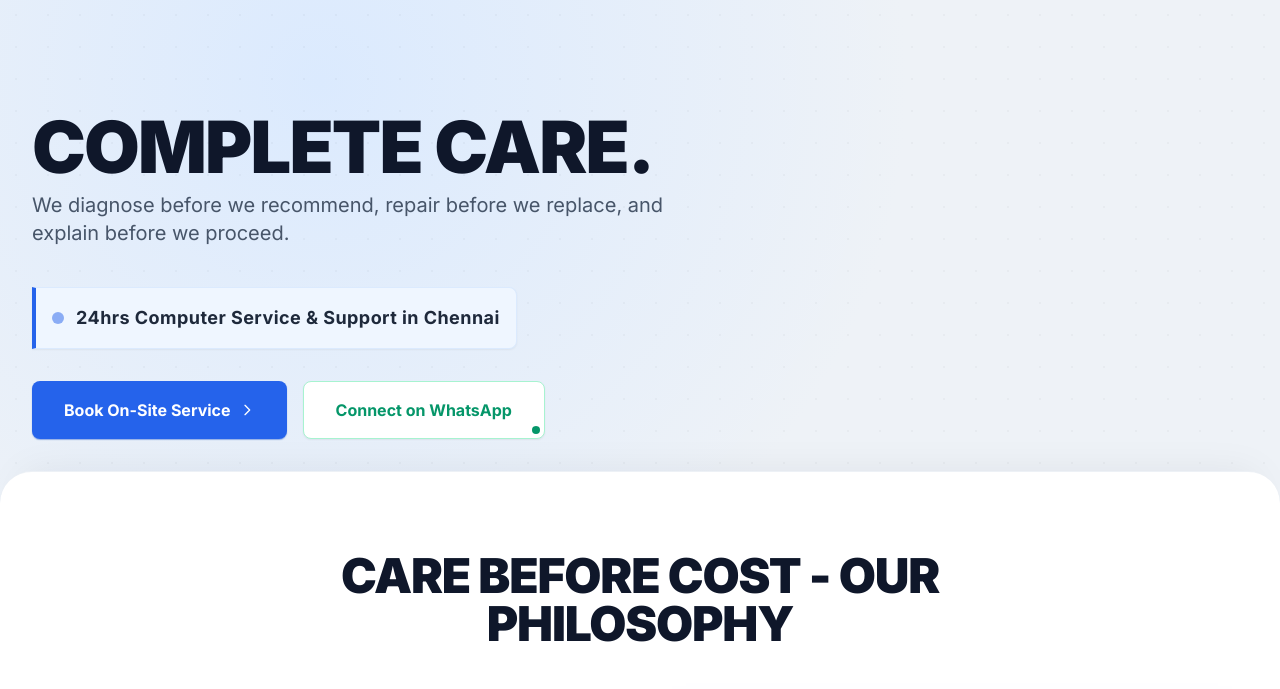
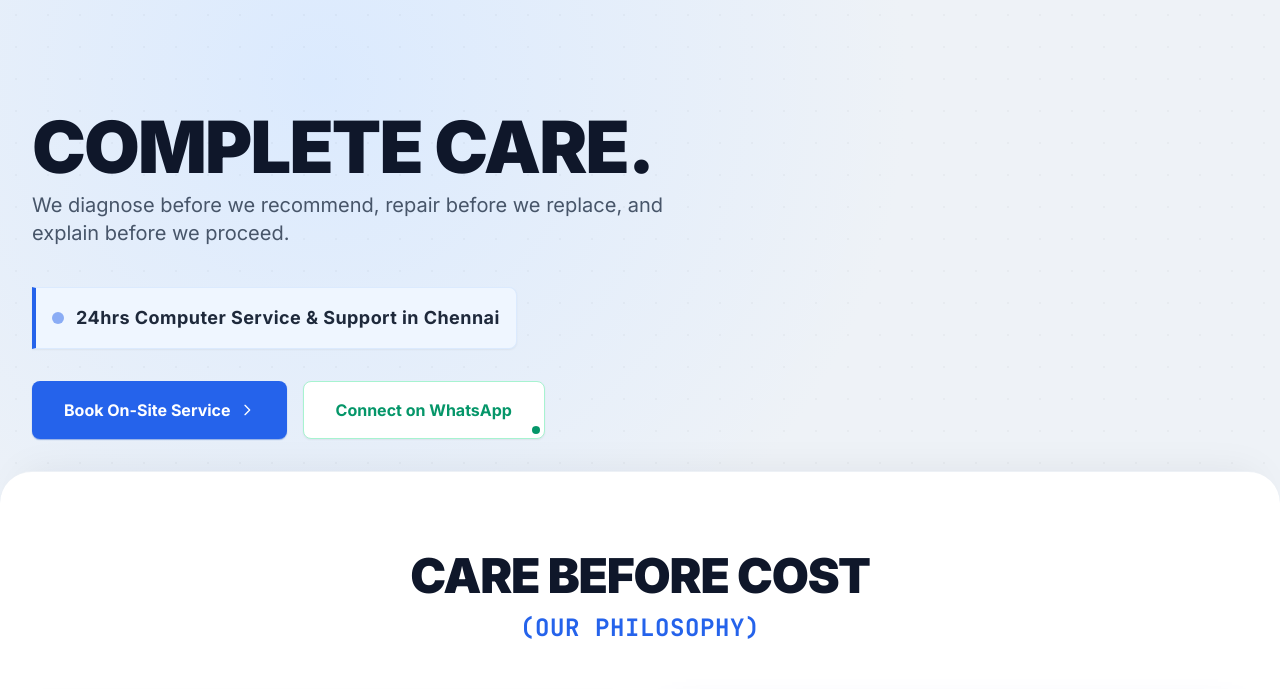
Before and after one commit to developer-harishkt/the-computer-care-company, a website built with Vite: page index.html in a window 1280 px wide. Shown: the part 82-771 px from the top of the page. Built offline with nearby package versions, Linux system fonts and the light colour scheme.

Commit message:
fix: Care before cost heading - removed 'our philosophy' from heading text, added '(Our Philosophy)' blue sub-text below
- Heading now reads 'Care before cost' (black)
- '(Our Philosophy)' appears in blue below heading
- Footer '(Our Philosophy)' remains in blue

Commit only, no push.

```diff
--- a/index.html
+++ b/index.html
@@ -124,7 +124,8 @@
             <div class="max-w-7xl mx-auto px-4 sm:px-6 lg:px-8">
                 <!-- Philosophy heading above the prominent cards -->
                 <div class="text-center mb-12 max-w-3xl mx-auto">
-                    <h2 class="text-3xl md:text-5xl font-black tracking-tight text-slate-900 uppercase mb-3">Care before cost - our philosophy</h2>
+                    <h2 class="text-3xl md:text-5xl font-black tracking-tight text-slate-900 uppercase mb-3">Care before cost</h2>
+                    <p class="text-xl md:text-2xl font-mono font-bold text-blue-600 mb-8 uppercase tracking-wide">(Our Philosophy)</p>
                 </div>
 
                 <div class="grid grid-cols-1 md:grid-cols-2 gap-8">
```
